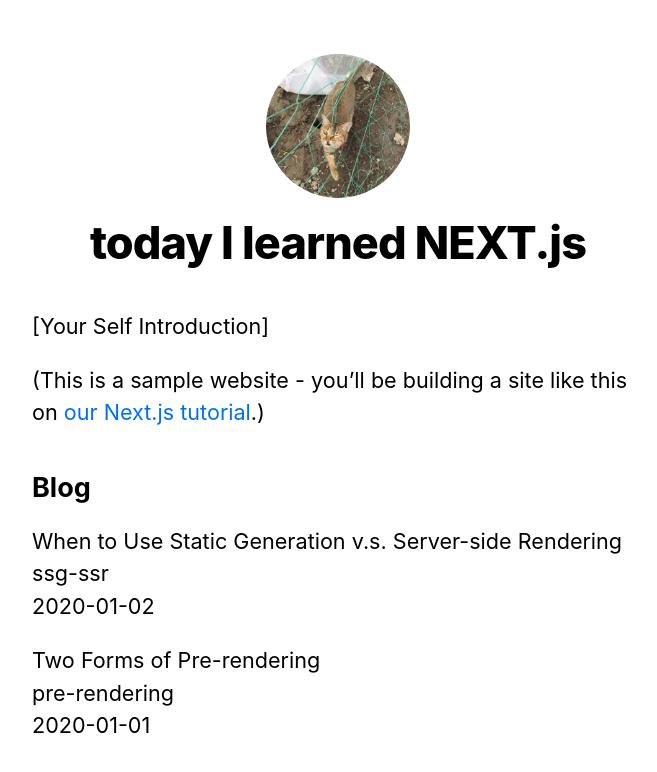
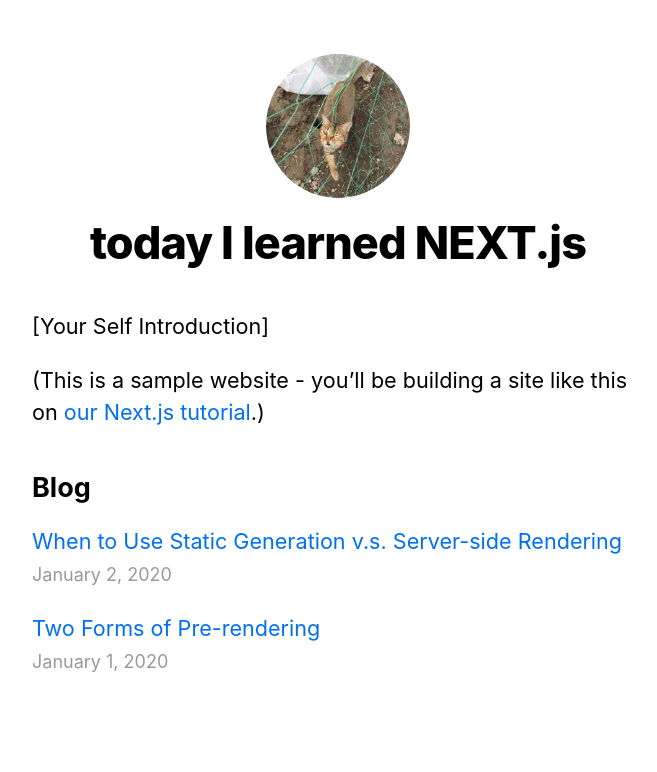
Before and after one commit to fujiokayu/next-til, a Next.js app: page / in a window 1280 px wide. Shown: the top 772 px of the page, without its empty margins (302-959 px from the left). Built offline with nearby package versions, Linux system fonts and the light colour scheme.

Commit message:
Polished the Index Page

```diff
--- a/pages/index.js
+++ b/pages/index.js
@@ -2,6 +2,8 @@
 import Layout, { siteTitle } from "../components/layout"
 import utilStyles from "../styles/utils.module.css"
 import { getSortedPostsData } from "../lib/posts"
+import Link from "next/link"
+import Date from "../components/date"
 
 export default function Home({ allPostsData }) {
   return (
@@ -21,11 +23,13 @@
         <ul className={utilStyles.list}>
           {allPostsData.map(({ id, date, title }) => (
             <li className={utilStyles.listItem} key={id}>
-              {title}
+              <Link href='/posts/[id]' as={`/posts/${id}`}>
+                <a>{title}</a>
+              </Link>
               <br />
-              {id}
-              <br />
-              {date}
+              <small className={utilStyles.lightText}>
+                <Date dateString={date} />
+              </small>
             </li>
           ))}
         </ul>
```
Also changed, not shown: 1 other file (tests, documents, lock files or other folders).
